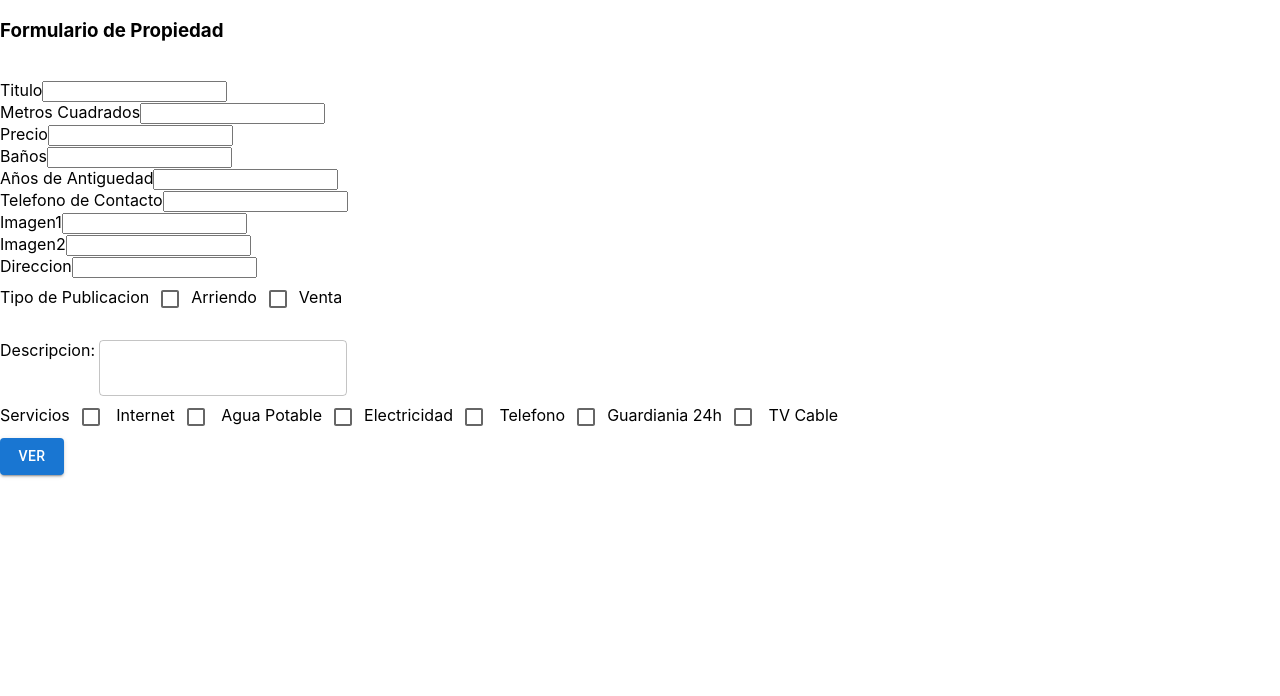
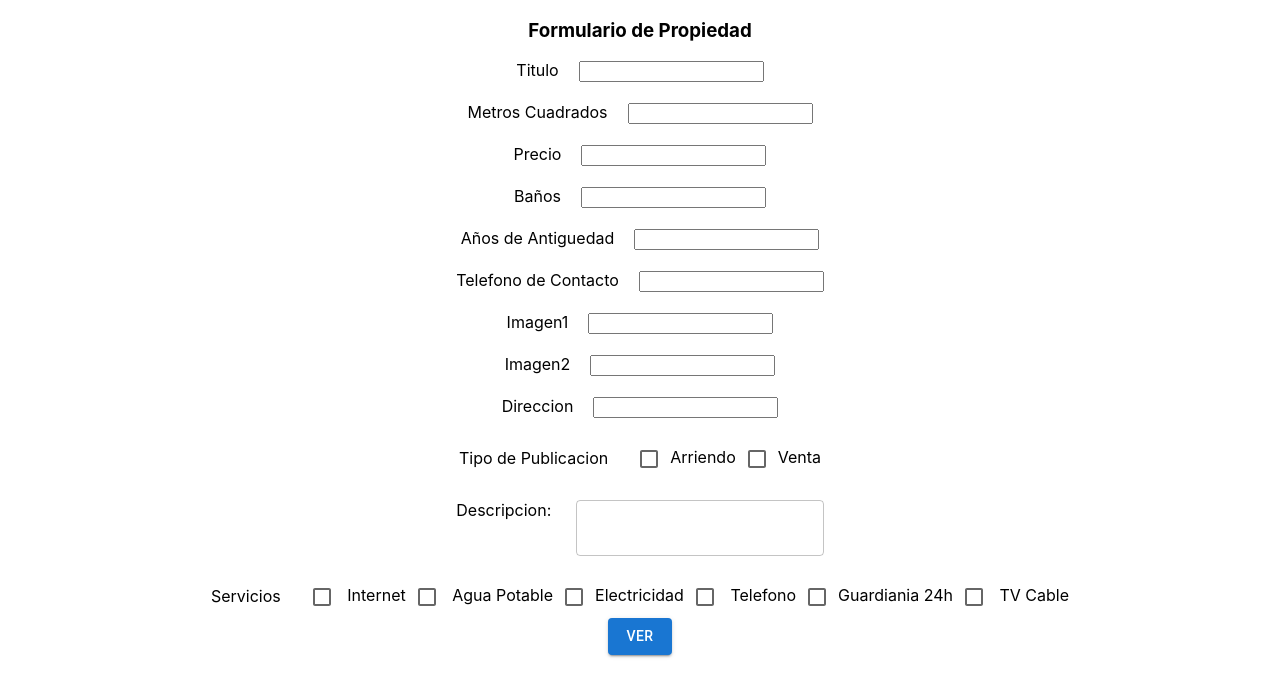
Before and after one commit to pucetec/examen-final-1161, a React (Create React App) app: page / in a window 1280 px wide. Shown: the top 696 px of the page. Built offline with nearby package versions, Linux system fonts and the light colour scheme.

Commit message:
Feat:[FDP][Josue]Create a Style

```diff
--- /dev/null
+++ b/src/App.css
@@ -0,0 +1,3 @@
+label {
+  margin-right: 20px;
+}
--- a/src/App.js
+++ b/src/App.js
@@ -2,6 +2,7 @@ import { Checkbox, TextField, Button } from "@mui/material";
 import React, { useState } from "react";
 import Modal from "./Modal/Modal.js";
 import "./Checkbox.css";
+import "./App.css";
 /// link para probar imagen1 https://i.pinimg.com/originals/28/dc/d3/28dcd3bd56f526807ff51e76b73e7163.jpg
 /// link para probar imagen2 https://c8.alamy.com/compes/tdnkbn/casa-tipica-frente-con-falso-primer-piso-koszeg-hungria-tdnkbn.jpg
 
@@ -53,35 +54,52 @@ function App() {
   };
 
   return (
-    <div className="App">
+    <div className="App" style={{ textAlign: "center" }}>
       <h3>Formulario de Propiedad</h3>
-      <br />
-      <label>Titulo</label>
-      <input name="title" onChange={handleInputChange} />
-      <br />
+      <div>
+        <label for="title">Titulo</label>
+        <input name="title" id="title" onChange={handleInputChange} />
+      </div>
+      <br></br>
+      <div>
         <label>Metros Cuadrados</label>
         <input name="squareMeters" onChange={handleInputChange} />
-      <br />
+      </div>
+      <br></br>
+      <div>
         <label>Precio</label>
         <input name="price" onChange={handleInputChange} />
+      </div>
       <br />
+      <div>
         <label>Baños</label>
         <input name="bathrooms" onChange={handleInputChange} />
+      </div>
       <br />
+      <div>
         <label>Años de Antiguedad</label>
         <input name="years" onChange={handleInputChange} />
+      </div>
       <br />
+      <div>
         <label>Telefono de Contacto</label>
         <input name="phone" onChange={handleInputChange} />
+      </div>
       <br />
+      <div>
         <label>Imagen1</label>
         <input name="image1" onChange={handleInputChange} />
+      </div>
       <br />
+      <div>
         <label>Imagen2</label>
         <input name="image2" onChange={handleInputChange} />
+      </div>
       <br />
+      <div>
         <label>Direccion</label>
         <input name="address" onChange={handleInputChange} />
+      </div>
       <br />
       <div>
         <label>Tipo de Publicacion</label>
@@ -99,8 +117,10 @@ function App() {
         Venta
       </div>
       <br />
+      <div>
         <label>Descripcion: </label>
         <TextField name="description" onChange={handleInputChange} />
+      </div>
       <br />
       <div>
         <label>Servicios</label>
--- a/src/Modal/Modal.js
+++ b/src/Modal/Modal.js
@@ -4,6 +4,7 @@ import { Modal, Button } from "@mui/material";
 function PropertyModal({ open, handleClose, propertyData }) {
   const {
     title,
+    price,
     image1,
     image2,
     type,
@@ -28,7 +29,9 @@ function PropertyModal({ open, handleClose, propertyData }) {
           padding: "20px",
         }}
       >
-        <h2>{title}</h2>
+        <h2>
+          {title} ${price}
+        </h2>
         <div>
           <img
             src={image1}
```
Lines whose indentation alone changed are shown as unchanged.
